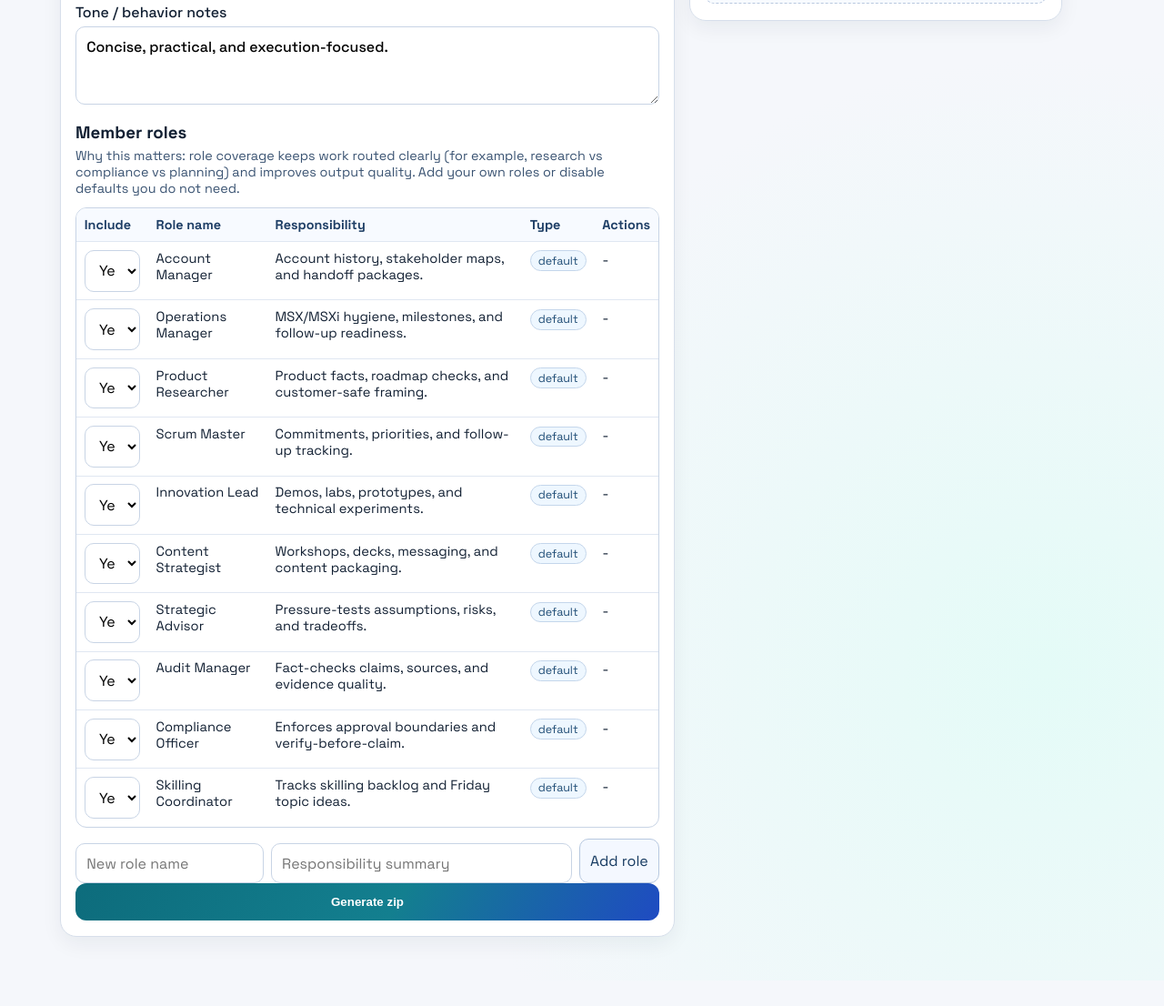
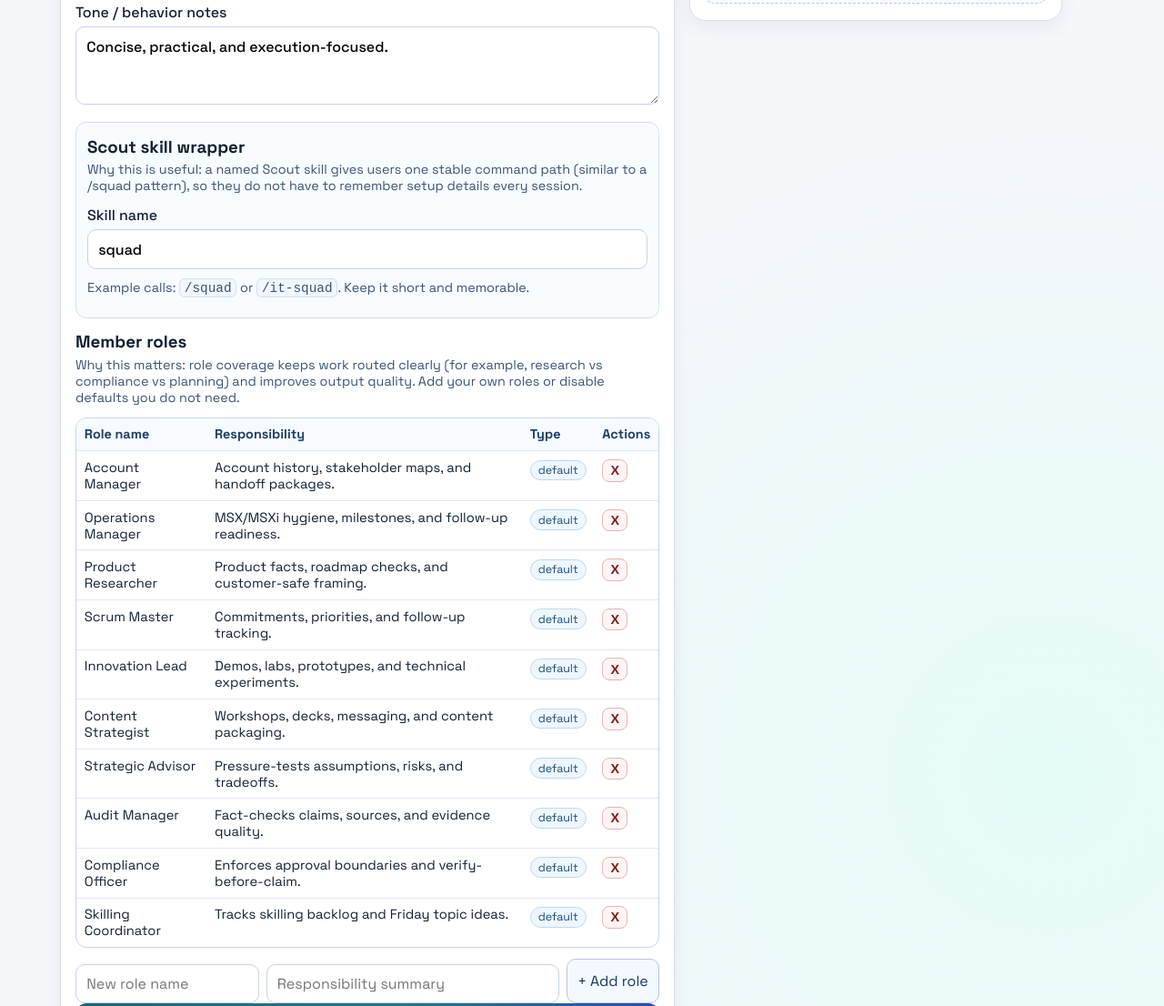
Before and after one commit to t3blake/scout-squad-builder, a plain HTML site: page index.html in a window 1280 px wide. Shown: the part 1188-2294 px from the top of the page at 91% size. Before the commit the page ends 2266 px from the top, so only its background shows below. Drawn offline with nearby package versions, Linux system fonts and the light colour scheme.

Commit message:
feat: switch member roles to add/remove table UX

```diff
--- a/app.js
+++ b/app.js
@@ -63,9 +63,10 @@ let memberRowsState = memberCatalog.map((m) => ({
   id: m.id,
   name: m.name,
   description: m.description,
-  include: true,
   type: "default"
 }));
+
+let activePresets = [];
 
 function slugify(value) {
   return value
@@ -73,67 +74,6 @@ function slugify(value) {
     .replace(/[^a-z0-9]+/g, "-")
     .replace(/^-+|-+$/g, "")
     .replace(/-{2,}/g, "-");
-}
-
-function displayNameFor(id) {
-  const member = memberCatalog.find((x) => x.id === id);
-  return member ? member.name : id;
-}
-
-function renderMemberRows() {
-  memberRowsEl.innerHTML = "";
-
-  for (const row of memberRowsState) {
-    const tr = document.createElement("tr");
-    tr.dataset.memberId = row.id;
-
-    const includeTd = document.createElement("td");
-    const includeSelect = document.createElement("select");
-    includeSelect.className = "include-select";
-    includeSelect.setAttribute("aria-label", `Include ${row.name}`);
-    includeSelect.innerHTML = '<option value="yes">Yes</option><option value="no">No</option>';
-    includeSelect.value = row.include ? "yes" : "no";
-    includeSelect.addEventListener("change", () => {
-      row.include = includeSelect.value === "yes";
-    });
-    includeTd.appendChild(includeSelect);
-
-    const nameTd = document.createElement("td");
-    const nameP = document.createElement("p");
-    nameP.className = "row-name";
-    nameP.textContent = row.name;
-    nameTd.appendChild(nameP);
-
-    const descTd = document.createElement("td");
-    const descP = document.createElement("p");
-    descP.className = "row-desc";
-    descP.textContent = row.description;
-    descTd.appendChild(descP);
-
-    const typeTd = document.createElement("td");
-    const typeTag = document.createElement("span");
-    typeTag.className = "row-type";
-    typeTag.textContent = row.type;
-    typeTd.appendChild(typeTag);
-
-    const actionTd = document.createElement("td");
-    if (row.type === "custom") {
-      const removeBtn = document.createElement("button");
-      removeBtn.type = "button";
-      removeBtn.className = "remove-btn";
-      removeBtn.textContent = "Remove";
-      removeBtn.addEventListener("click", () => {
-        memberRowsState = memberRowsState.filter((x) => x.id !== row.id);
-        renderMemberRows();
-      });
-      actionTd.appendChild(removeBtn);
-    } else {
-      actionTd.textContent = "-";
-    }
-
-    tr.append(includeTd, nameTd, descTd, typeTd, actionTd);
-    memberRowsEl.appendChild(tr);
-  }
 }
 
 function createUniqueMemberId(name) {
@@ -150,12 +90,25 @@ function createUniqueMemberId(name) {
   return `${base}-${i}`;
 }
 
-function installPromptText(teamRoot) {
+function normalizedSkillName(input) {
+  const raw = (input || "").toString().trim();
+  const clean = raw.replace(/^\/+/, "").trim();
+  return clean || "squad";
+}
+
+function installPromptText(teamRoot, skillNameInput) {
+  const skillName = normalizedSkillName(skillNameInput);
+  const slashSkill = `/${skillName}`;
+
   return [
     `Install this squad from ${teamRoot}.`,
     "Use manifest.json and .github/agents/squad.agent.md as the coordinator source.",
     "Install standalone-agents/*.agent.md as user-level custom agents.",
     "Use the local folder as TEAM_ROOT.",
+    "Create a reusable Scout skill wrapper for this squad.",
+    `Name the skill ${slashSkill}.`,
+    `Skill purpose: when a user calls ${slashSkill}, load this squad context and route work through Squad Lead.`,
+    `How to use: run ${slashSkill} with a task or question; Squad Lead should orchestrate specialists and return one consolidated response.`,
     "Then route work through Squad Lead and return one consolidated response."
   ].join("\n");
 }
@@ -209,6 +162,79 @@ function applyPreset(preset) {
   form.elements.tone.value = preset.tone;
 }
 
+function renderMemberRows() {
+  memberRowsEl.innerHTML = "";
+
+  for (const row of memberRowsState) {
+    const tr = document.createElement("tr");
+    tr.dataset.memberId = row.id;
+
+    const nameTd = document.createElement("td");
+    const nameP = document.createElement("p");
+    nameP.className = "row-name";
+    nameP.textContent = row.name;
+    nameTd.appendChild(nameP);
+
+    const descTd = document.createElement("td");
+    const descP = document.createElement("p");
+    descP.className = "row-desc";
+    descP.textContent = row.description;
+    descTd.appendChild(descP);
+
+    const typeTd = document.createElement("td");
+    const typeTag = document.createElement("span");
+    typeTag.className = "row-type";
+    typeTag.textContent = row.type;
+    typeTd.appendChild(typeTag);
+
+    const actionTd = document.createElement("td");
+    const removeBtn = document.createElement("button");
+    removeBtn.type = "button";
+    removeBtn.className = "remove-btn";
+    removeBtn.textContent = "X";
+    removeBtn.setAttribute("aria-label", `Remove ${row.name}`);
+    removeBtn.title = `Remove ${row.name}`;
+    removeBtn.addEventListener("click", () => {
+      memberRowsState = memberRowsState.filter((x) => x.id !== row.id);
+      renderMemberRows();
+      refreshPromptPreview();
+    });
+
+    actionTd.appendChild(removeBtn);
+    tr.append(nameTd, descTd, typeTd, actionTd);
+    memberRowsEl.appendChild(tr);
+  }
+}
+
+function buildSetTeamRootScript() {
+  return `param(\n    [Parameter(Mandatory = $true)]\n    [string]$TeamRoot\n)\n\n$repoRoot = Split-Path -Parent $PSScriptRoot\n$files = @(\n    (Join-Path $repoRoot ".github/agents/squad.agent.md")\n) + (Get-ChildItem (Join-Path $repoRoot "standalone-agents") -Filter "*.agent.md" | ForEach-Object { $_.FullName })\n\nforeach ($file in $files) {\n    $content = Get-Content -Raw -Path $file\n    $updated = $content -replace "<SET_TEAM_ROOT_TO_LOCAL_FOLDER>", $TeamRoot\n    if ($updated -ne $content) {\n        Set-Content -Path $file -Value $updated -NoNewline\n        Write-Host "Updated: $file"\n    }\n}\n\nWrite-Host "Done. Restart Scout/Copilot CLI after install."\n`;
+}
+
+function collectValues() {
+  const fd = new FormData(form);
+  return {
+    squadName: (fd.get("squadName") || "").toString().trim(),
+    ownerName: (fd.get("ownerName") || "").toString().trim(),
+    ownerRole: (fd.get("ownerRole") || "").toString().trim(),
+    focus: (fd.get("focus") || "").toString().trim(),
+    accounts: (fd.get("accounts") || "").toString().trim(),
+    tone: (fd.get("tone") || "").toString().trim(),
+    skillName: (fd.get("skillName") || "").toString().trim(),
+    members: memberRowsState.map((m) => ({
+      id: m.id,
+      name: m.name,
+      description: m.description,
+      type: m.type
+    }))
+  };
+}
+
+function refreshPromptPreview() {
+  const values = collectValues();
+  const folder = `C:\\Path\\To\\${values.squadName || "Squad"}`;
+  promptBox.value = installPromptText(folder, values.skillName);
+}
+
 function buildFiles(values) {
   const squadSlug = slugify(values.squadName);
   const selected = values.members;
@@ -221,6 +247,7 @@ function buildFiles(values) {
       type: "system"
     }
   ];
+
   const ownerName = values.ownerName || "";
   const ownerLine = ownerName ? `- ${ownerName}\n` : "";
   const ownerDescriptor = ownerName ? `${ownerName}'s` : "A";
@@ -270,7 +297,7 @@ Core directives:
 
   const decisionsMd = `# Decisions Ledger\n\n## ${new Date().toISOString().slice(0, 10)} - Initial scaffold\n\n- Generated from Scout Squad Zip Builder.\n${ownerName ? `- Owner: ${ownerName}.\n` : ""}- Focus: ${values.focus}.\n`;
 
-  const readme = `# ${values.squadName}\n\nGenerated squad package${ownerName ? ` for ${ownerName}` : ""}.\n\nThis package was generated by a community tool. It is not an official Microsoft product and is not affiliated with or endorsed by Microsoft.\n\nFor canonical platform guidance, validate against official documentation.\n\n## Official docs\n\n- https://learn.microsoft.com/microsoft-365/copilot/\n- https://learn.microsoft.com/microsoft-copilot-studio/\n- https://learn.microsoft.com/\n\n## Quick use in Scout\n\n1. Extract this zip to a local folder.\n2. Set TEAM_ROOT references using scripts/set-team-root.ps1 if needed.\n3. In Scout, use this prompt:\n\n\`\`\`text\n${installPromptText("C:\\\\Path\\\\To\\\\This\\\\Folder")}\n\`\`\`\n`;
+  const readme = `# ${values.squadName}\n\nGenerated squad package${ownerName ? ` for ${ownerName}` : ""}.\n\nThis package was generated by a community tool. It is not an official Microsoft product and is not affiliated with or endorsed by Microsoft.\n\nFor canonical platform guidance, validate against official documentation.\n\n## Official docs\n\n- https://learn.microsoft.com/microsoft-365/copilot/\n- https://learn.microsoft.com/microsoft-copilot-studio/\n- https://learn.microsoft.com/\n\n## Quick use in Scout\n\n1. Extract this zip to a local folder.\n2. Set TEAM_ROOT references using scripts/set-team-root.ps1 if needed.\n3. In Scout, use this prompt:\n\n\`\`\`text\n${installPromptText("C:\\\\Path\\\\To\\\\This\\\\Folder", values.skillName)}\n\`\`\`\n`;
 
   const files = {
     "manifest.json": JSON.stringify(manifest, null, 2),
@@ -307,34 +334,6 @@ Core directives:
   return { files, squadSlug };
 }
 
-function buildSetTeamRootScript() {
-  return `param(\n    [Parameter(Mandatory = $true)]\n    [string]$TeamRoot\n)\n\n$repoRoot = Split-Path -Parent $PSScriptRoot\n$files = @(\n    (Join-Path $repoRoot ".github/agents/squad.agent.md")\n) + (Get-ChildItem (Join-Path $repoRoot "standalone-agents") -Filter "*.agent.md" | ForEach-Object { $_.FullName })\n\nforeach ($file in $files) {\n    $content = Get-Content -Raw -Path $file\n    $updated = $content -replace "<SET_TEAM_ROOT_TO_LOCAL_FOLDER>", $TeamRoot\n    if ($updated -ne $content) {\n        Set-Content -Path $file -Value $updated -NoNewline\n        Write-Host "Updated: $file"\n    }\n}\n\nWrite-Host "Done. Restart Scout/Copilot CLI after install."\n`;
-}
-
-function collectValues() {
-  const fd = new FormData(form);
-  return {
-    squadName: (fd.get("squadName") || "").toString().trim(),
-    ownerName: (fd.get("ownerName") || "").toString().trim(),
-    ownerRole: (fd.get("ownerRole") || "").toString().trim(),
-    focus: (fd.get("focus") || "").toString().trim(),
-    accounts: (fd.get("accounts") || "").toString().trim(),
-    tone: (fd.get("tone") || "").toString().trim(),
-    members: memberRowsState.filter((m) => m.include).map((m) => ({
-      id: m.id,
-      name: m.name,
-      description: m.description,
-      type: m.type
-    }))
-  };
-}
-
-function refreshPromptPreview() {
-  const values = collectValues();
-  const folder = `C:\\Path\\To\\${values.squadName || "Squad"}`;
-  promptBox.value = installPromptText(folder);
-}
-
 form.addEventListener("input", refreshPromptPreview);
 
 form.addEventListener("submit", async (event) => {
@@ -347,7 +346,7 @@ form.addEventListener("submit", async (event) => {
   }
 
   if (!values.members.length) {
-    alert("Select at least one member.");
+    alert("Add at least one member role.");
     return;
   }
 
@@ -366,21 +365,6 @@ form.addEventListener("submit", async (event) => {
   a.click();
   URL.revokeObjectURL(url);
 });
-
-refreshPromptPreview();
-
-let activePresets = [];
-
-async function initializePresets() {
-  activePresets = await loadPresets();
-  renderPresetOptions(activePresets);
-
-  if (activePresets.length) {
-    applyPreset(activePresets[0]);
-  }
-
-  refreshPromptPreview();
-}
 
 presetSelect.addEventListener("change", () => {
   const selected = activePresets.find((x) => x.id === presetSelect.value);
@@ -403,8 +387,6 @@ copyPromptButton.addEventListener("click", async () => {
   }
 });
 
-initializePresets();
-
 addMemberButton.addEventListener("click", () => {
   const name = newMemberName.value.trim();
   const description = newMemberDescription.value.trim();
@@ -418,13 +400,25 @@ addMemberButton.addEventListener("click", () => {
     id: createUniqueMemberId(name),
     name,
     description,
-    include: true,
     type: "custom"
   });
 
   newMemberName.value = "";
   newMemberDescription.value = "";
   renderMemberRows();
+  refreshPromptPreview();
 });
 
-renderMemberRows();
+async function initializePresets() {
+  activePresets = await loadPresets();
+  renderPresetOptions(activePresets);
+
+  if (activePresets.length) {
+    applyPreset(activePresets[0]);
+  }
+
+  renderMemberRows();
+  refreshPromptPreview();
+}
+
+initializePresets();
--- a/index.html
+++ b/index.html
@@ -76,6 +76,16 @@
           <textarea name="tone" rows="3">Concise, evidence-oriented, challenge assumptions, and avoid unverified claims.</textarea>
         </label>
 
+        <section class="skill-section" aria-labelledby="skillWrapperTitle">
+          <h3 id="skillWrapperTitle">Scout skill wrapper</h3>
+          <p class="hint">Why this is useful: a named Scout skill gives users one stable command path (similar to a /squad pattern), so they do not have to remember setup details every session.</p>
+
+          <label>Skill name
+            <input name="skillName" value="squad" aria-describedby="skillNameHelp" />
+          </label>
+          <p id="skillNameHelp" class="hint">Example calls: <code>/squad</code> or <code>/it-squad</code>. Keep it short and memorable.</p>
+        </section>
+
         <section class="members-section" aria-labelledby="membersTitle">
           <h3 id="membersTitle">Member roles</h3>
           <p class="hint">Why this matters: role coverage keeps work routed clearly (for example, research vs compliance vs planning) and improves output quality. Add your own roles or disable defaults you do not need.</p>
@@ -85,7 +95,6 @@
               <caption class="sr-only">Squad members and responsibilities</caption>
               <thead>
                 <tr>
-                  <th scope="col">Include</th>
                   <th scope="col">Role name</th>
                   <th scope="col">Responsibility</th>
                   <th scope="col">Type</th>
@@ -99,7 +108,7 @@
           <div class="add-member">
             <input id="newMemberName" type="text" placeholder="New role name" aria-label="New role name" />
             <input id="newMemberDescription" type="text" placeholder="Responsibility summary" aria-label="New role responsibility" />
-            <button type="button" id="addMemberButton" class="mini-btn">Add role</button>
+            <button type="button" id="addMemberButton" class="mini-btn">+ Add role</button>
           </div>
         </section>
 
--- a/styles.css
+++ b/styles.css
@@ -213,6 +213,18 @@ legend {
   margin: 0.2rem 0 0.5rem;
 }
 
+.skill-section {
+  border: 1px solid #d3deed;
+  border-radius: 12px;
+  padding: 0.75rem;
+  margin-bottom: 0.85rem;
+  background: #f9fcff;
+}
+
+.skill-section h3 {
+  margin: 0.2rem 0 0.45rem;
+}
+
 .table-wrap {
   overflow-x: auto;
   border: 1px solid #c8d4e5;
@@ -290,8 +302,10 @@ legend {
   background: #fff4f4;
   color: #7b1f1f;
   border-radius: 8px;
-  padding: 0.32rem 0.55rem;
-  font-size: 0.83rem;
+  padding: 0.26rem 0.52rem;
+  font-size: 0.9rem;
+  font-weight: 700;
+  line-height: 1;
   cursor: pointer;
 }
 
```
